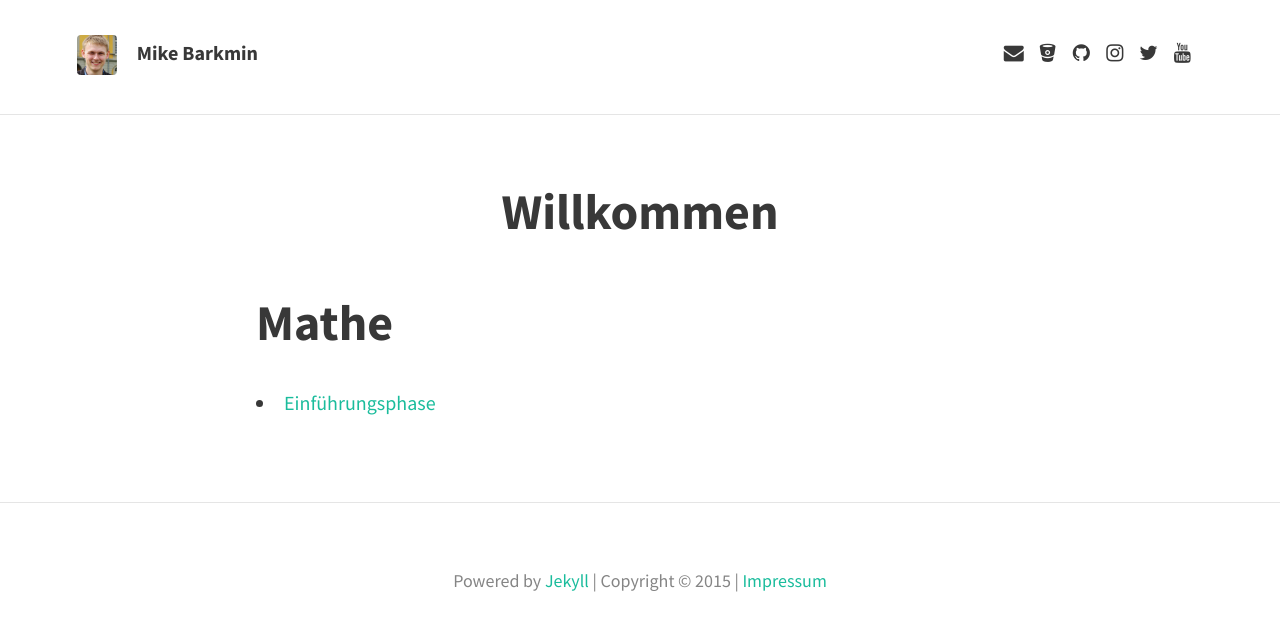
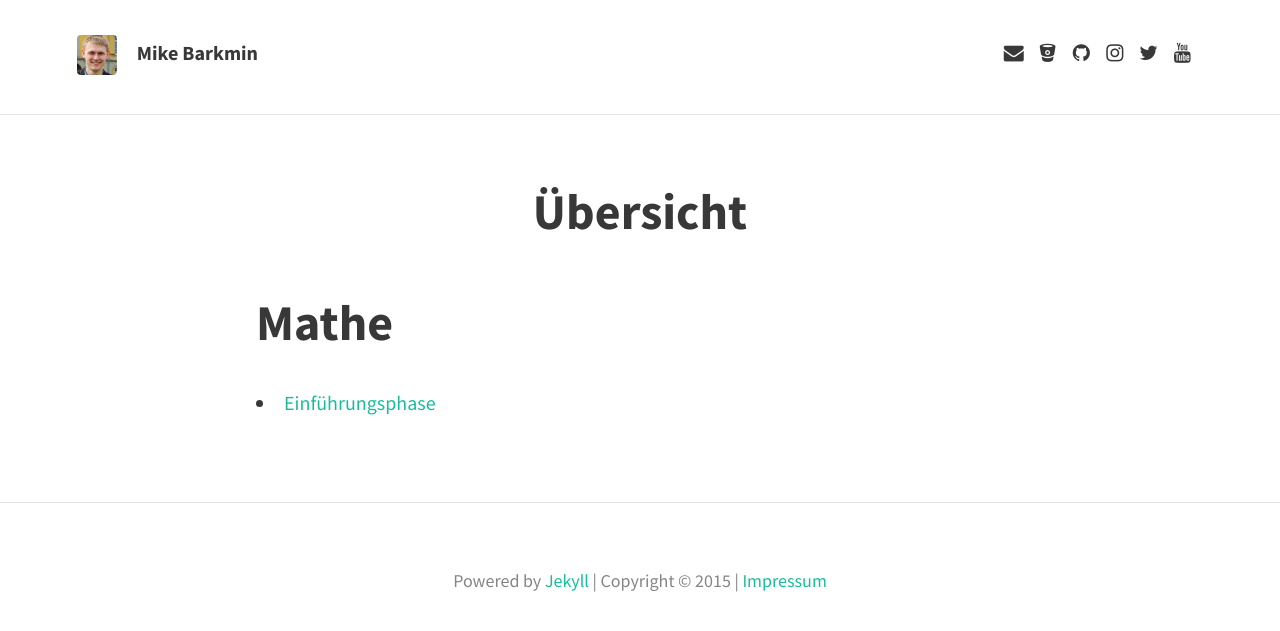
Before and after one commit to FlorianLudwig/blog-barkmin-eu, a Jekyll site: the page built from index.md, in a window 1280 px wide. Shown: the top 631 px of the page. Built offline with Jekyll 4.4.1, drawn with Linux system fonts in a browser that asks for light colours; nearby versions of some CDN libraries.

Commit message:
Type Theme

```diff
--- a/index.md
+++ b/index.md
@@ -1,6 +1,6 @@
 ---
 layout: page
-title: Willkommen
+title: Übersicht
 permalink: /
 hide: true
 ---
```
Also changed, not shown: einfuehrungsphase/index.md (+1 -1 lines).
